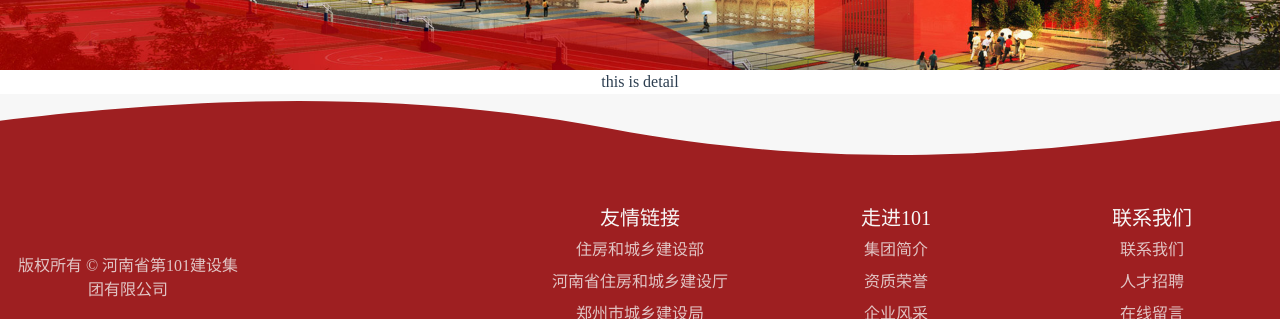
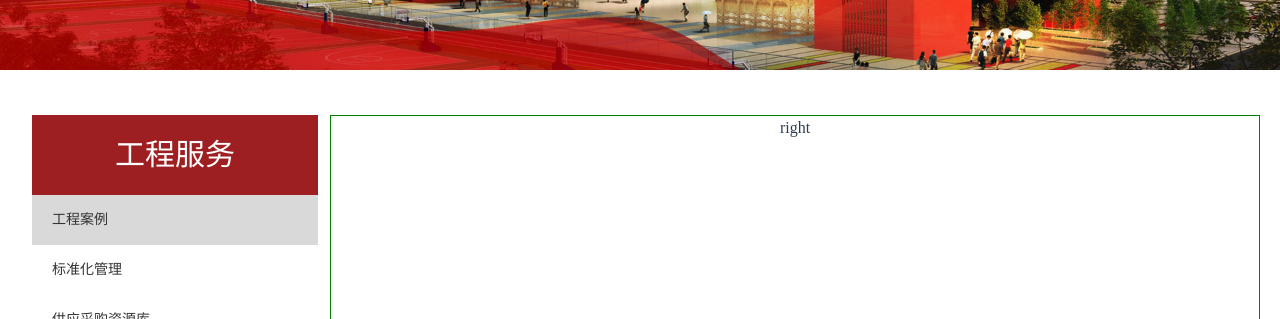
Before and after one commit to wei63w/xzw, a Vue app: page /module/gcfw/id/0 in a window 1280 px wide. Shown: the part 481-800 px from the top of the page. Built offline with nearby package versions, Linux system fonts and the light colour scheme; a web font is replaced by a local one.

Commit message:
add detail page

```diff
--- a/src/App.vue
+++ b/src/App.vue
@@ -12,12 +12,11 @@
 // @import "~bootstrap/scss/bootstrap";
 
 /* CDN 服务仅供平台体验和调试使用，平台不承诺服务的稳定性，企业客户需下载字体包自行发布使用并做好备份。 */
-/* CDN 服务仅供平台体验和调试使用，平台不承诺服务的稳定性，企业客户需下载字体包自行发布使用并做好备份。 */
 @font-face {
   font-family: 'iconfont';  /* Project id 3946563 */
-  src: url('//at.alicdn.com/t/c/font_3946563_vlhhucoe48.woff2?t=1678625949627') format('woff2'),
-       url('//at.alicdn.com/t/c/font_3946563_vlhhucoe48.woff?t=1678625949627') format('woff'),
-       url('//at.alicdn.com/t/c/font_3946563_vlhhucoe48.ttf?t=1678625949627') format('truetype');
+  src: url('//at.alicdn.com/t/c/font_3946563_9gblah9quud.woff2?t=1680701005193') format('woff2'),
+       url('//at.alicdn.com/t/c/font_3946563_9gblah9quud.woff?t=1680701005193') format('woff'),
+       url('//at.alicdn.com/t/c/font_3946563_9gblah9quud.ttf?t=1680701005193') format('truetype');
 }
 .iconfont{
     font-family:"iconfont" !important;
--- /dev/null
+++ b/src/assets/data/source.json
@@ -0,0 +1,134 @@
+[
+  {
+      "showTitle":"网站首页",
+      "secondTitle":[
+
+      ],
+      "url":"/"
+  },
+  {
+      "showTitle":"走进八建",
+      "module":"zjbj",
+      "secondTitle":[
+          {
+              "showTitle":"集团简介",
+              "url":"/module/zjbj/id/1"
+          },
+          {
+              "showTitle":"资质荣誉",
+              "url":"/module/zjbj/id/2"
+          },
+          {
+              "showTitle":"企业风采",
+              "url":"/module/zjbj/id/3"
+          },
+          {
+              "showTitle":"组织架构",
+              "url":"/module/zjbj/id/4"
+          },
+          {
+              "showTitle":"经营网络",
+              "url":"/module/zjbj/id/5"
+          }
+      ]
+  },
+  {
+      "showTitle":"新闻动态",
+      "module":"xwdt",
+      "secondTitle":[
+          {
+              "showTitle":"集团新闻",
+              "url":"/module/xwdt/id/1"
+          },
+          {
+              "showTitle":"公司动态",
+              "url":"/module/xwdt/id/2"
+          },
+          {
+              "showTitle":"行业动态",
+              "url":"/module/xwdt/id/3"
+          },
+          {
+              "showTitle":"视频中心",
+              "url":"/module/xwdt/id/4"
+          },
+          {
+              "showTitle":"转发文件",
+              "url":"/module/xwdt/id/5"
+          }
+      ]
+  },
+  {
+      "showTitle":"工程服务",
+      "module":"gcfw",
+      "secondTitle":[
+          {
+              "showTitle":"工程案例",
+              "url":"/module/gcfw/id/1"
+          },
+          {
+              "showTitle":"标准化管理",
+              "url":"/module/gcfw/id/2"
+          },
+          {
+              "showTitle":"供应采购资源库",
+              "url":"/module/gcfw/id/3"
+          },
+          {
+              "showTitle":"劳务分包资源库",
+              "url":"/module/gcfw/id/4"
+          },
+          {
+              "showTitle":"办事指南",
+              "url":"/module/gcfw/id/5"
+          },
+          {
+              "showTitle":"下载中心",
+              "url":"/module/gcfw/id/6"
+          }
+      ]
+  },
+  {
+      "showTitle":"企业文化",
+      "secondTitle":[
+
+      ],
+      "url":"/"
+  },
+  {
+      "showTitle":"交流学习",
+      "module":"jlxx",
+      "secondTitle":[
+          {
+              "showTitle":"学习交流",
+              "url":"/module/jlxx/id/1"
+          },
+          {
+              "showTitle":"标准规范",
+              "url":"/module/jlxx/id/2"
+          },
+          {
+              "showTitle":"个人才艺",
+              "url":"/module/jlxx/id/3"
+          }
+      ]
+  },
+  {
+      "showTitle":"联系我们",
+      "module":"lxwm",
+      "secondTitle":[
+          {
+              "showTitle":"联系我们",
+              "url":"/module/lxwm/id/1"
+          },
+          {
+              "showTitle":"人才招聘",
+              "url":"/module/lxwm/id/2"
+          },
+          {
+              "showTitle":"在线留言",
+              "url":"/module/lxwm/id/3"
+          }
+      ]
+  }
+]
--- a/src/components/Header.vue
+++ b/src/components/Header.vue
@@ -64,9 +64,9 @@
           <div class="offcanvas-body">
             <ul class="navbar-nav justify-content-end flex-grow-1">
               <li v-for="(item,index) of navList" :key="index" class="nav-item">
-                <a  v-bind:class="{active:currentSelect == index ? true : false}" class="nav-link" aria-current="page" href="#">{{item.showTitle}}</a>
+                <a  v-bind:class="{active:currentSelect == index ? true : false}" class="nav-link" aria-current="page" :href="item.url || '#'">{{item.showTitle}}</a>
                 <div  class="dropdown-menue">
-                  <a v-for="(citem,cindex) of item.secondTitle" :key="cindex" :href="citem.url">{{citem.showTitle}}</a>
+                  <a v-for="(citem,cindex) of item.secondTitle" :key="cindex" :href="`/module/${item.module}/id/${cindex}`">{{citem.showTitle}}</a>
                 </div>
               </li>
               <li  class="nav-search">
@@ -132,6 +132,8 @@
   import { ref } from "vue";
   import { layer } from "vue3-layer";
 
+  import sourceData from "@/assets/data/source.json";
+
   // const visible1 = ref(false);
 
   export default {
@@ -149,44 +151,8 @@
       }
     },
     mounted(){
-        // this.navList = ['网站首页','走进八建','新闻动态','工程服务','企业文化','交流学习','联系我们'];
 
-        this.navList = [
-          {showTitle:'网站首页',secondTitle:[]},
-          {showTitle:'走进八建',secondTitle:[
-            {showTitle:'集团简介',url:''},
-            {showTitle:'资质荣誉',url:''},
-            {showTitle:'企业风采',url:''},
-            {showTitle:'组织架构',url:''},
-            {showTitle:'经营网络',url:''}
-          ]},
-          {showTitle:'新闻动态',secondTitle:[
-            {showTitle:'集团新闻',url:''},
-            {showTitle:'公司动态',url:''},
-            {showTitle:'行业动态',url:''},
-            {showTitle:'视频中心',url:''},
-            {showTitle:'转发文件',url:''}
-          ]},
-          {showTitle:'工程服务',secondTitle:[
-            {showTitle:'工程案例',url:''},
-            {showTitle:'标准化管理',url:''},
-            {showTitle:'供应采购资源库',url:''},
-            {showTitle:'劳务分包资源库',url:''},
-            {showTitle:'办事指南',url:''},
-            {showTitle:'下载中心',url:''}
-          ]},
-          {showTitle:'企业文化',secondTitle:[]},
-          {showTitle:'交流学习',secondTitle:[
-            {showTitle:'学习交流',url:''},
-            {showTitle:'标准规范',url:''},
-            {showTitle:'个人才艺',url:''}
-          ]},
-          {showTitle:'联系我们',secondTitle:[
-            {showTitle:'联系我们',url:''},
-            {showTitle:'人才招聘',url:''},
-            {showTitle:'在线留言',url:''}
-          ]}
-        ];
+        this.navList = sourceData;
 
         window.addEventListener('scroll', this.MylistenScroll);
 
--- a/src/router/index.ts
+++ b/src/router/index.ts
@@ -7,7 +7,7 @@ const routes: Array<RouteRecordRaw> = [
   {
     path: '/',
     name: 'home',
-    component: Home
+    component: Home,
   },
   {
     path : '/module/:moduleName/id/:id',
--- a/src/views/Detail.vue
+++ b/src/views/Detail.vue
@@ -2,8 +2,28 @@
 <template>
     <div  class="main pagebox">
       <Header></Header>
-      <div>
-        this is detail
+      <div class="container">
+
+        <div class="row" style="padding: 45px 0;">
+
+          <div class="content_left col-3 d-none d-md-block">
+              <div class="tabBoxParent">
+                <div class="tab_title">
+                  {{currentData.showTitle}}
+                </div>
+                <div class="tab_content">
+                  <div class="item" v-for="(item,index) in currentData.secondTitle">
+                    <a :href="`/module/${currentData.module}/id/${index}`" v-bind:class="{on:currentID == index ? true : false}">{{item.showTitle}} <i  class="iconfont"  >&#xe633;</i></a>
+                  </div>
+                </div>
+              </div>
+          </div>
+          <div class="content_right col-xs-12 col-sm-12 col-md-9 col-lg-9">
+              right
+          </div>
+
+        </div>
+
       </div>
       <Footer></Footer>
     </div>
@@ -14,6 +34,7 @@
 import Header from '@/components/Header.vue'
 import Main from '@/views/Main.vue'
 import Footer from '@/components/Footer.vue'
+import sourceData from "@/assets/data/source.json";
 
 export default {
   name: 'Home',
@@ -24,13 +45,24 @@ export default {
   },
   data(){
     return{
-
+      currentData:{},
+      currentID:0
     };
   },
   mounted(){
     let moduleName = this.$route.params.moduleName;
     let id = this.$route.params.id;
     console.log(`moduleName:${moduleName},id:${id}`);
+    this.currentID = id;
+
+    sourceData.map((item)=>{
+      if(item.module == moduleName){
+        this.currentData = item;
+      }
+    })
+
+
+
   },
   methods: {
 
@@ -42,7 +74,52 @@ export default {
 
 <style scoped lang="scss">
 
+.content_left{
+  .tabBoxParent{
+    .tab_title{
+      background-color: #9e1f21;
+      color: white;
+      font-size: 30px;
+      height: 80px;
+      line-height: 80px;
+    }
+    .tab_content{
+      .item{
 
+        display: flex;
+        flex-direction: column;
+        a{
+          height: 50px;
+          line-height: 50px;
+          width: auto;
+          text-decoration: none;
+          background-color: transparent;
+          font-family: "Microsoft YaHei";
+          text-overflow: ellipsis;
+          white-space: nowrap;
+          color: #333;
+          font-size: 14px;
+          text-align: left;
+          text-indent: 20px;
+          i{
+            float: right;
+            padding-right: 20px;
+          }
+          &.on{
+            background-color: #d9d9d9;
+          }
+          &:hover{
+            background-color: #d9d9d9;
+            cursor: pointer;
+          }
+        }
+      }
+    }
+  }
+}
+.content_right{
+  border:1px solid green;
+}
 
 
 </style>
```
